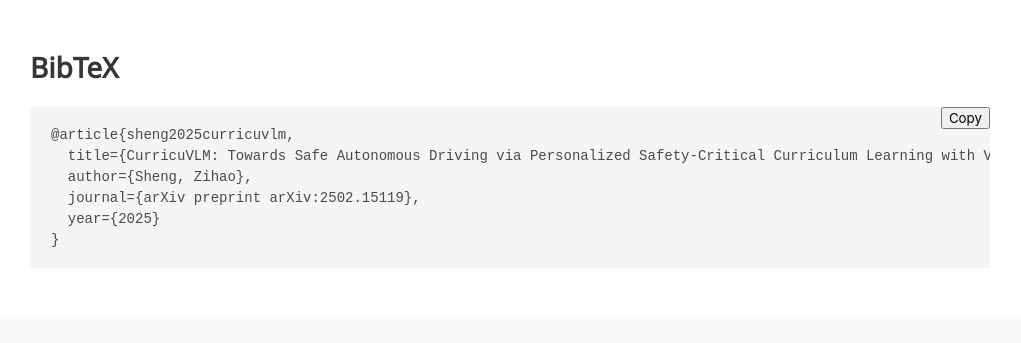
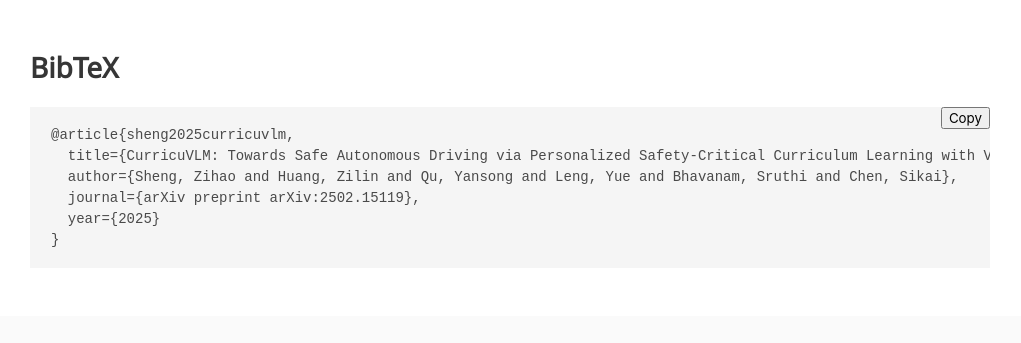
Before and after one commit to zihaosheng/CurricuVLM, a plain HTML site: page index.html in a window 1280 px wide. Shown: the part 5740-6083 px from the top of the page, without its empty margins (130-1151 px from the left). Drawn offline with nearby package versions, Linux system fonts and the light colour scheme; some icons are missing; a web font is replaced by a local one.

Commit message:
Update bib

```diff
--- a/index.html
+++ b/index.html
@@ -367,7 +367,7 @@
         <button id="copyButton" style="position: absolute; top: 0; right: 0;">Copy</button>
         <pre><code id="bibtexCode">@article{sheng2025curricuvlm,
   title={CurricuVLM: Towards Safe Autonomous Driving via Personalized Safety-Critical Curriculum Learning with Vision-Language Models},
-  author={Sheng, Zihao},
+  author={Sheng, Zihao and Huang, Zilin and Qu, Yansong and Leng, Yue and Bhavanam, Sruthi and Chen, Sikai},
   journal={arXiv preprint arXiv:2502.15119},
   year={2025}
 }</code></pre>
```
